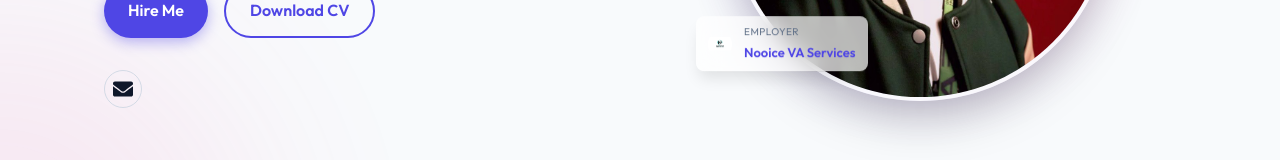
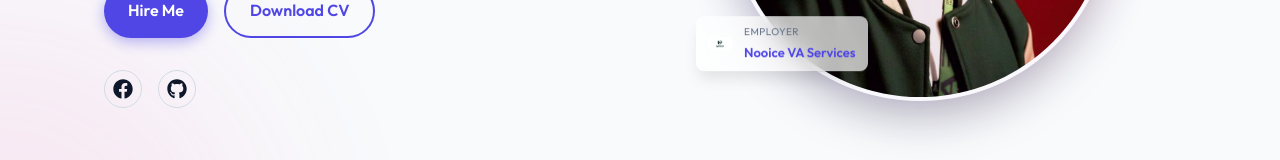
Before and after one commit to archillesdc-git/Archilles-Dela-Cruz-Resume, a Next.js app: page / in a window 1280 px wide. Shown: the part 531-691 px from the top of the page. Built offline with nearby package versions, Linux system fonts and the light colour scheme.

Commit message:
Replace email with Facebook and GitHub social links

```diff
--- a/src/components/Hero.tsx
+++ b/src/components/Hero.tsx
@@ -3,7 +3,7 @@
 import { motion } from 'framer-motion';
 import Image from 'next/image';
 import Link from 'next/link';
-import { FaGithub, FaLinkedin, FaEnvelope } from 'react-icons/fa';
+import { FaGithub, FaFacebook } from 'react-icons/fa';
 import styles from './Hero.module.css';
 
 export default function Hero() {
@@ -40,8 +40,11 @@ export default function Hero() {
                     </div>
 
                     <div className={styles.socials}>
-                        <a href="mailto:archillesdelacruz@outlook.com" className={styles.socialIcon}>
-                            <FaEnvelope />
+                        <a href="https://www.facebook.com/archillesdc" target="_blank" rel="noopener noreferrer" className={styles.socialIcon}>
+                            <FaFacebook />
+                        </a>
+                        <a href="https://github.com/archillesdc-git" target="_blank" rel="noopener noreferrer" className={styles.socialIcon}>
+                            <FaGithub />
                         </a>
                     </div>
                 </motion.div>
```
